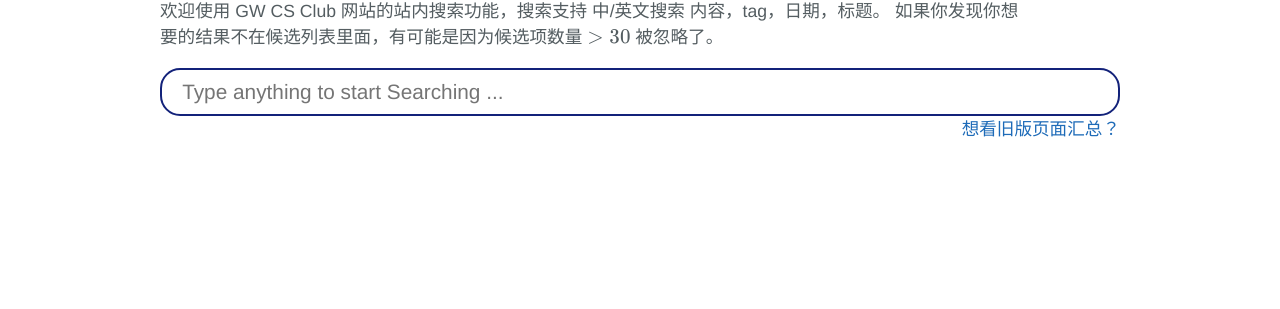
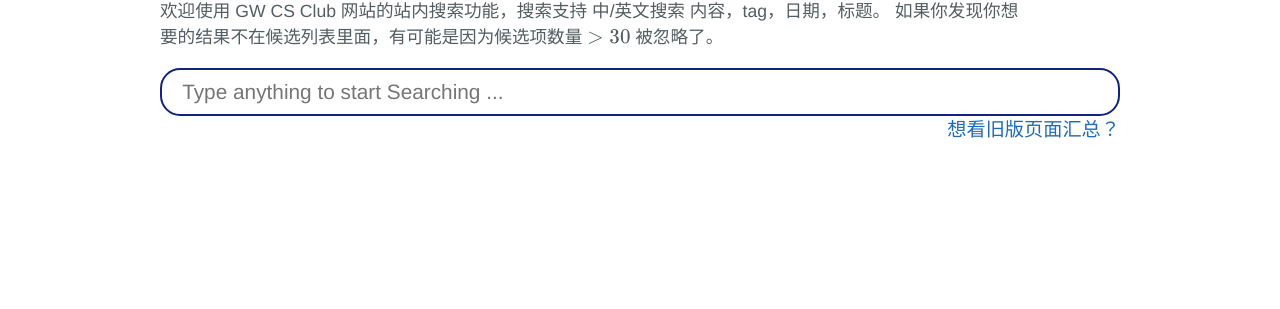
Before and after one commit to MarkChenYutian/gwcsclub, a Jekyll site: the page built from _posts/2021-04-12-Search.md, in a window 1280 px wide. Shown: the part 591-900 px from the top of the page. Built offline with Jekyll 4.4.1, drawn with Linux system fonts in a browser that asks for light colours; nearby versions of some CDN libraries; formulas are drawn with MathJax 3.

Commit message:
Update Search Page Style

```diff
--- a/_posts/2021-04-12-Search.md
+++ b/_posts/2021-04-12-Search.md
@@ -11,7 +11,7 @@
 
 <div id="search-container">
 <input type="text" id="search-input" placeholder="Type anything to start Searching ...">
-<a style="float:right;" href="{{ site.baseurl }}/secondary-pages/2021/01/26/All-Posts.html">想看旧版页面汇总？</a>
+<a style="float:right; font-size: 1.2rem;" href="{{ site.baseurl }}/secondary-pages/2021/01/26/All-Posts.html">想看旧版页面汇总？</a>
 <ul class="search-result-box" id="results-container" style="padding: 0 1.26rem 0 1.26rem;"></ul>
 </div>
 
--- a/css/search.css
+++ b/css/search.css
@@ -14,5 +14,7 @@
 
 ul[id="results-container"]{
     font-size: 1.2rem;
+    color: #901d1d;
     min-height: 25rem;
+    padding: 0.7rem 0 0 0;
 }
```
